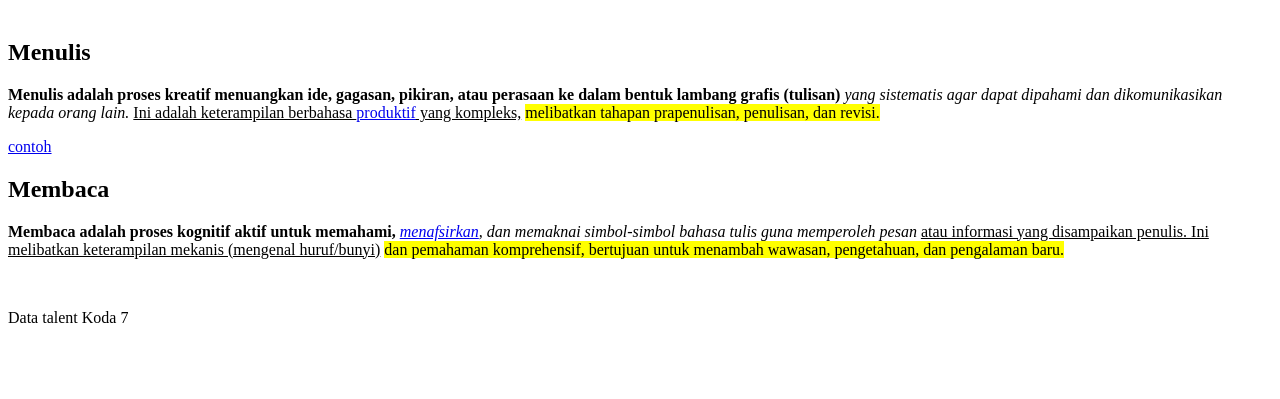
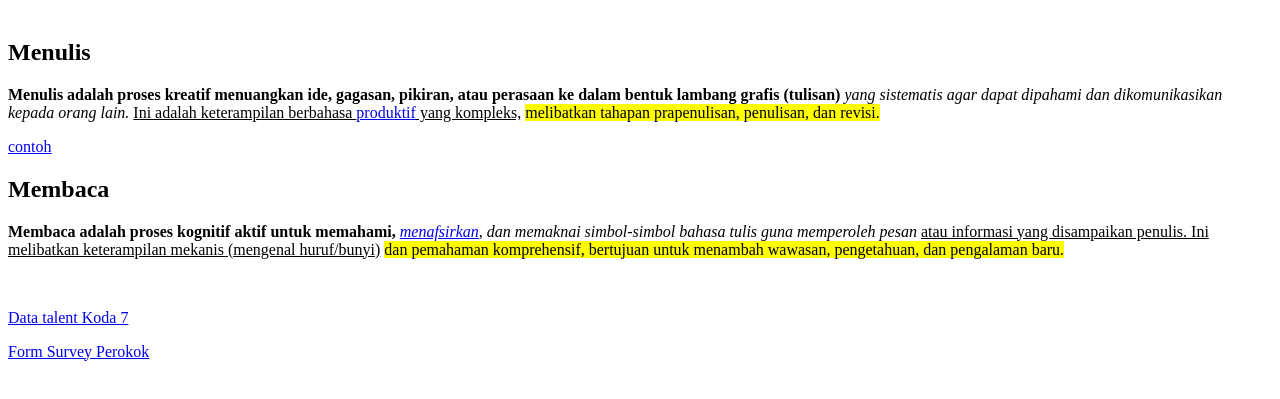
Before and after one commit to Ilhammursidi/koda-b7-web1, a plain HTML site: page index.html in a window 1280 px wide. Shown: the part 79-478 px from the top of the page. Drawn offline with Linux system fonts and the light colour scheme.

Commit message:
feat: add formsurvey hyperlink to formsurvey.html

```diff
--- a/index.html
+++ b/index.html
@@ -18,6 +18,7 @@
     <h2>Membaca</h2>
     <p><b>Membaca adalah proses kognitif aktif untuk memahami,</b> <i><a href="menafsirkan.html">menafsirkan</a>, dan memaknai simbol-simbol bahasa tulis guna memperoleh pesan</i> <u>atau informasi yang disampaikan penulis. Ini melibatkan keterampilan mekanis (mengenal huruf/bunyi)</u> <mark>dan pemahaman komprehensif, bertujuan untuk menambah wawasan, pengetahuan, dan pengalaman baru.</mark></p>
     <br>
-    <p>Data talent Koda 7 <a href="tabel.html"></a></p>
+    <p><a href="tabel.html">Data talent Koda 7 </a></p>
+    <p><a href="formsurvey.html">Form Survey Perokok</a></p>
 </body>
 </html>
```
